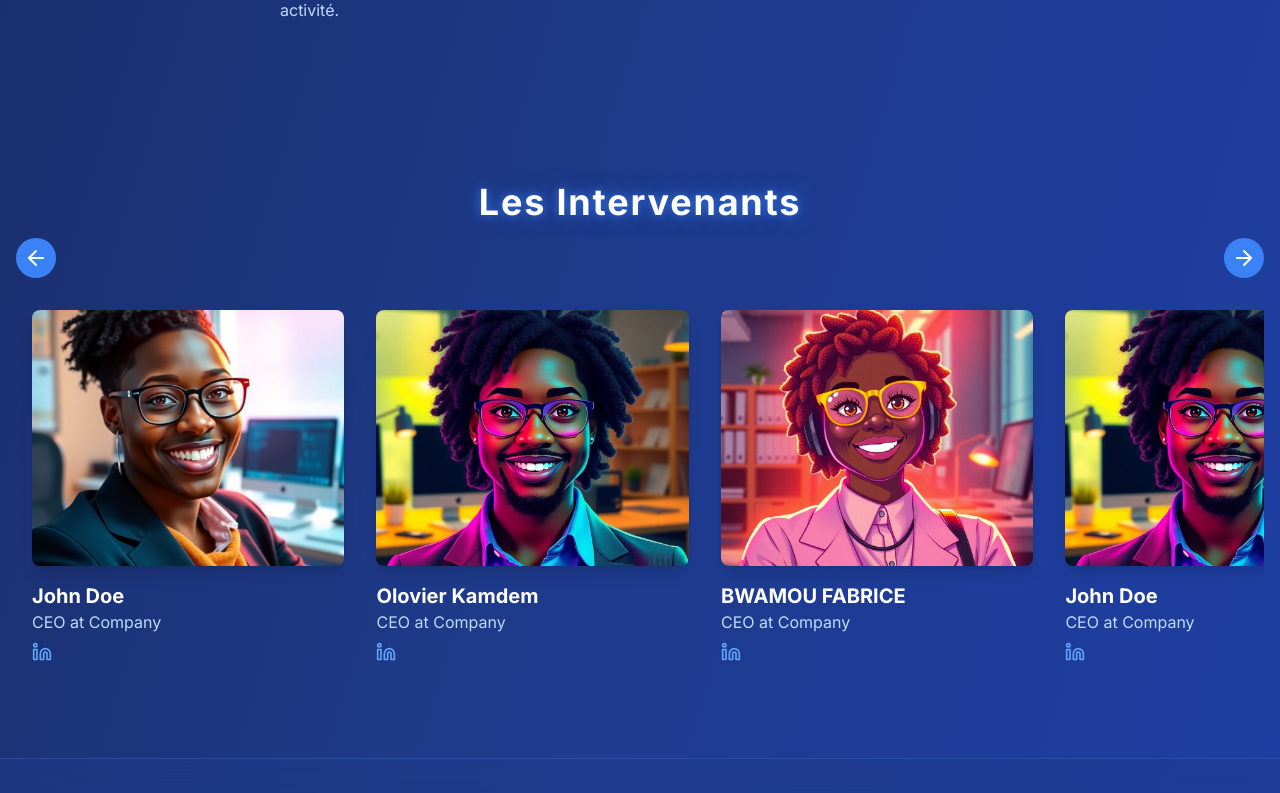
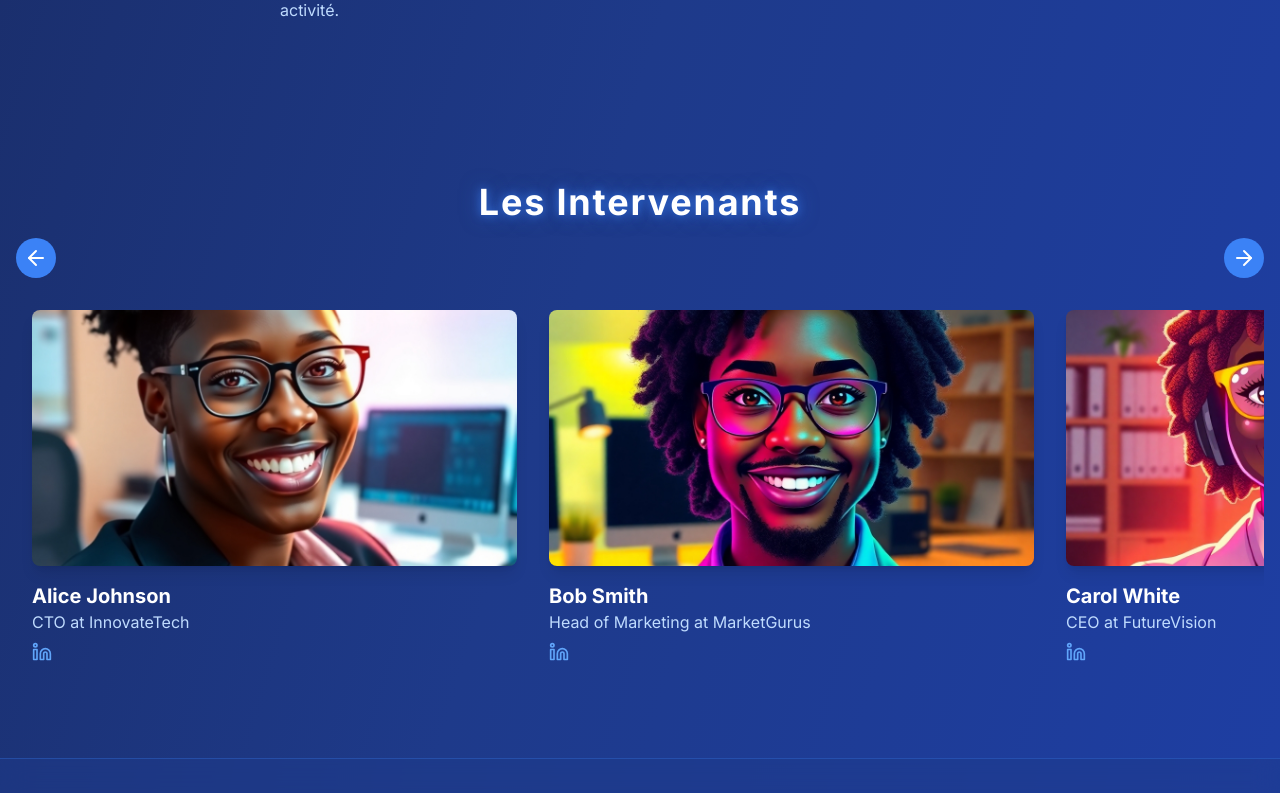
Before and after one commit to kamdemto/challenge-llc2025, a React (Vite) app: page / in a window 1280 px wide. Shown: the part 2004-2797 px from the top of the page. Built offline with nearby package versions, Linux system fonts and the light colour scheme.

Commit message:
Send mail up

```diff
--- a/src/App.tsx
+++ b/src/App.tsx
@@ -36,6 +36,8 @@ function App() {
   const [showBriefPopup, setShowBriefPopup] = useState(false);
   const [isHovered, setIsHovered] = useState(false);
   const [scrollPosition, setScrollPosition] = useState(0);
+  const [showWhatsAppTooltip, setShowWhatsAppTooltip] = useState(false);
+  const [showPassTooltip, setShowPassTooltip] = useState(false);
 
   const toggleTheme = () => {
     setIsDarkMode(!isDarkMode);
@@ -43,75 +45,75 @@ function App() {
 
   const speakers = [
     {
-      name: 'John Doe',
-      function: 'CEO at Company',
-      theme: 'Digital Transformation',
+      name: 'Alice Johnson',
+      function: 'CTO at InnovateTech',
+      theme: 'AI and Machine Learning',
       image: './speaker1.jpg',
-      linkedin: 'https://linkedin.com/in/johndoe',
-      twitter: 'https://twitter.com/johndoe',
+      linkedin: 'https://linkedin.com/in/alicejohnson',
+      twitter: 'https://twitter.com/alicejohnson',
       // ...other social links...
     },
     {
-      name: 'Olovier Kamdem',
-      function: 'CEO at Company',
-      theme: 'Digital Transformation',
+      name: 'Bob Smith',
+      function: 'Head of Marketing at MarketGurus',
+      theme: 'Digital Marketing Strategies',
       image: '/speaker2.jpg',
-      linkedin: 'https://linkedin.com/in/johndoe',
-      twitter: 'https://twitter.com/johndoe',
+      linkedin: 'https://linkedin.com/in/bobsmith',
+      twitter: 'https://twitter.com/bobsmith',
       // ...other social links...
     },
     {
-      name: 'BWAMOU FABRICE',
-      function: 'CEO at Company',
-      theme: 'Digital Transformation',
+      name: 'Carol White',
+      function: 'CEO at FutureVision',
+      theme: 'Future of Work',
       image: '/speaker3.jpg',
-      linkedin: 'https://linkedin.com/in/johndoe',
-      twitter: 'https://twitter.com/johndoe',
+      linkedin: 'https://linkedin.com/in/carolwhite',
+      twitter: 'https://twitter.com/carolwhite',
       // ...other social links...
     },
     {
-      name: 'John Doe',
-      function: 'CEO at Company',
-      theme: 'Digital Transformation',
+      name: 'David Brown',
+      function: 'Product Manager at TechWave',
+      theme: 'Product Management Best Practices',
       image: '/speaker4.jpg',
-      linkedin: 'https://linkedin.com/in/johndoe',
-      twitter: 'https://twitter.com/johndoe',
+      linkedin: 'https://linkedin.com/in/davidbrown',
+      twitter: 'https://twitter.com/davidbrown',
       // ...other social links...
     },
     {
-      name: 'John Doe',
-      function: 'CEO at Company',
-      theme: 'Digital Transformation',
+      name: 'Eva Green',
+      function: 'Data Scientist at DataMinds',
+      theme: 'Big Data and Analytics',
       image: '/speaker5.jpg',
-      linkedin: 'https://linkedin.com/in/johndoe',
-      twitter: 'https://twitter.com/johndoe',
+      linkedin: 'https://linkedin.com/in/evagreen',
+      twitter: 'https://twitter.com/evagreen',
       // ...other social links...
     },
     {
-      name: 'John Doe',
-      function: 'CEO at Company',
-      theme: 'Digital Transformation',
+      name: 'Frank Harris',
+      function: 'Cybersecurity Expert at SecureNet',
+      theme: 'Cybersecurity Trends',
       image: './speaker6.jpg',
-      linkedin: 'https://linkedin.com/in/johndoe',
-      twitter: 'https://twitter.com/johndoe',
+      linkedin: 'https://linkedin.com/in/frankharris',
+      twitter: 'https://twitter.com/frankharris',
       // ...other social links...
     },
     {
-      name: 'John Doe',
-      function: 'CEO at Company',
-      theme: 'Digital Transformation',
+      name: 'Grace Lee',
+      function: 'UX Designer at CreativeDesigns',
+      theme: 'User Experience Design',
       image: './speaker7.jpg',
-      linkedin: 'https://linkedin.com/in/johndoe',
-      twitter: 'https://twitter.com/johndoe',
+      linkedin: 'https://linkedin.com/in/gracelee',
+      twitter: 'https://twitter.com/gracelee',
       // ...other social links...
     },
     {
-      name: 'John Doe',
-      function: 'CEO at Company',
-      theme: 'Digital Transformation',
+      name: 'Henry Adams',
+      function: 'Blockchain Developer at BlockChainers',
+      theme: 'Blockchain Technology',
       image: '/speaker8.jpg',
-      linkedin: 'https://linkedin.com/in/johndoe',
-      twitter: 'https://twitter.com/johndoe',
+      linkedin: 'https://linkedin.com/in/henryadams',
+      twitter: 'https://twitter.com/henryadams',
       // ...other social links...
     },
     // ...7 more speakers...
@@ -209,7 +211,7 @@ function App() {
   };
 
   const openPackageWhatsApp = () => {
-    window.open('https://wa.me/23756486222?text=Hello%20Laure,%20j%27aimerai%20en%20savoir%20plus%20sur%20les%20parckage%20entreprise%20sur%20LinkedinLocal%20Douala%20edition', '_blank');
+    window.open('https://wa.me/23756486222?text=Hello%20Laure,%20j%27aimerai%20en%20savoir%20plus%20sur%20les%20package%20entreprise%20sur%20LinkedinLocal%20Douala%20edition', '_blank');
   };
 
   const openLinkedInPage = () => {
@@ -312,9 +314,8 @@ function App() {
         message: ''
       });
 
-      // In a real application, you would send an email to the specified addresses:
-      // - infos@stayupgroup.com
-      // - kamdemto@gmail.com (cc)
+      // In a real application, you would send an email to the specified address:
+      // - kamdemto@gmail.com
 
     } catch (error) {
       console.error('Error submitting form:', error);
@@ -362,7 +363,7 @@ function App() {
   };
 
   const openWhatsApp = () => {
-    window.open('https://wa.me/237694846159?text=Hi%20Olivier,%20j%27aimerai%20...', '_blank');
+    window.open('https://wa.me/23756486222?text=Hello%20Laure,%20j%27aimerai%20en%20savoir%20plus%20sur%20les%20package%20entreprise%20sur%20LinkedinLocal%20Douala%20edition', '_blank');
   };
 
   return (
@@ -384,7 +385,12 @@ function App() {
             <button onClick={() => scrollToSection(statsRef)} className="hover:text-blue-500 transition">Statistiques</button>
             <button onClick={() => scrollToSection(benefitsRef)} className="hover:text-blue-500 transition">Avantages</button>
             <button onClick={() => scrollToSection(speakersRef)} className="hover:text-blue-500 transition">Les Intervants</button>
-            <button onClick={() => scrollToSection(contactRef)} className="hover:text-blue-500 transition">Contact</button>
+            <button onClick={() => scrollToSection(contactRef)} className="hover:text-blue-500 transition left-8">Nous Contacter</button>
+            <button className="relative hover:text-blue-500 transition right-4">
+              Top Challenger
+              <span className="absolute top-0 right-{-20} bg-yellow-500 text-black text-xs px-2 py-1 rounded-full">Soon</span>
+            </button>
+
           </nav>
           <div className="flex items-center gap-4">
             <button
@@ -422,7 +428,7 @@ function App() {
               </button>
               <button
                 onClick={openLinkedInPage}
-                className="bg-transparent hover:bg-blue-100 px-6 py-3 rounded-md font-medium transition border border-blue-400/30 text-lg flex items-center justify-center gap-2"
+                className="bg-transparent hover:bg-green-100  hover:text-black px-6 py-3 rounded-md font-medium transition border border-blue-400/30 text-lg flex items-center justify-center gap-2"
               >
                 En savoir plus <ChevronDown size={18} />
               </button>
@@ -606,12 +612,30 @@ function App() {
             <p className="text-xl text-blue-200 mb-8">
               Rejoignez le mouvement LinkedIn Local Douala et positionnez votre entreprise comme un acteur clé du digital en Afrique !
             </p>
+            <div className="flex flex-col sm:flex-row gap-4 justify-center">
               <button
                 onClick={openPackagePopup}
                 className="bg-blue-500 hover:bg-blue-400 px-8 py-4 rounded-md font-medium transition transform hover:scale-105 border border-blue-400/50 shadow-lg shadow-blue-500/20 text-lg inline-flex items-center gap-2"
               >
                 Souscrire à un package <Package size={20} />
               </button>
+              <div
+                className="relative"
+                onMouseEnter={() => setShowPassTooltip(true)}
+                onMouseLeave={() => setShowPassTooltip(false)}
+              >
+                {showPassTooltip && (
+                  <div className="absolute bottom-full mb-2 bg-gray-800 text-white text-sm px-3 py-1 rounded-md">
+                    Achete ton Pass = 10.000
+                  </div>
+                )}
+                <button
+                  className="bg-transparent hover:bg-green-100 hover:text-black px-8 py-4 rounded-md font-medium transition border border-blue-400/30 text-lg inline-flex items-center gap-2"
+                >
+                  Acheter un pass
+                </button>
+              </div>
+            </div>
           </div>
         </div>
       </section>
@@ -1025,15 +1049,23 @@ function App() {
       )}
 
       {/* Floating WhatsApp Button */}
+      <div
+        className="fixed bottom-4 right-8 flex items-center"
+        onMouseEnter={() => setShowWhatsAppTooltip(true)}
+        onMouseLeave={() => setShowWhatsAppTooltip(false)}
+      >
+        {showWhatsAppTooltip && (
+          <div className="bg-gray-800 text-white text-sm px-3 py-1 rounded-md mr-2">
+            Discutons sur Whatsapp !
+          </div>
+        )}
         <button
           onClick={openWhatsApp}
-        className="fixed bottom-4 right-4 bg-green-500 hover:bg-green-400 text-white p-4 rounded-full shadow-lg transition transform hover:scale-105"
+          className="bg-green-500 hover:bg-green-400 text-white p-4 rounded-full shadow-lg transition transform hover:scale-105"
         >
-        <svg xmlns="/watsapp.svg" width="24" height="24" viewBox="0 0 24 24" fill="none" stroke="currentColor" strokeWidth="2" strokeLinecap="round" strokeLinejoin="round">
-          <path d="M21.5 20.5L18 17M22 11.5A10.5 10.5 0 1 1 11.5 1 10.5 10.5 0 0 1 22 11.5z"/>
-          <path d="M16.5 11.5c-.5-1-1.5-2-2.5-2.5s-2-.5-3 0-1.5 1-2 2-1 2-1 3 .5 2 1 3 1.5 1.5 2.5 2 2 .5 3 0 2-1 2.5-2 .5-2 0-3z"/>
-        </svg>
+          <img src="/whatsapp.svg" alt="WhatsApp" width="32" height="32" />
         </button>
+      </div>
     </div>
   );
 }
```
Lines whose indentation alone changed are shown as unchanged.
